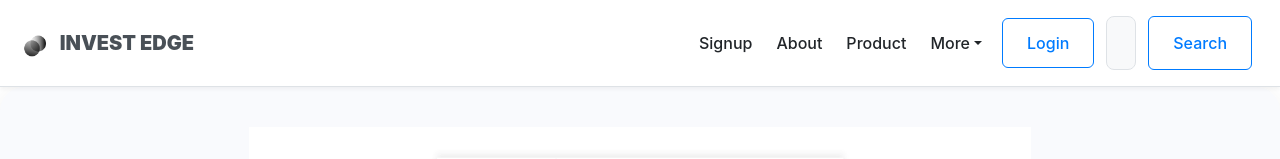
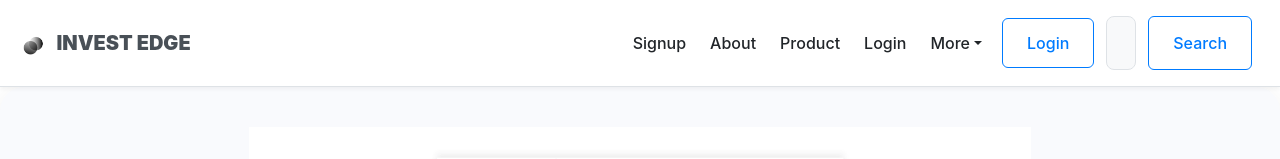
Before and after one commit to Ja-wa-D/InvestEdge, a React (Create React App) app in the folder frontend/: page / in a window 1280 px wide. Shown: the top 159 px of the page. Built offline with nearby package versions, Linux system fonts and the light colour scheme; some icons are missing.

Commit message:
login position
trying different styles and position for login button

```diff
--- a/frontend/src/landing_page/NavBar.js
+++ b/frontend/src/landing_page/NavBar.js
@@ -36,6 +36,7 @@ function NavBar() {
                         <li className="nav-item mx-1">
                             <Link className="nav-link active" to="/products">Product</Link>
                         </li>
+                        <li className="nav-item mx-1"><Link className="nav-link active" to="/login" >Login</Link></li>
                         <li className="nav-item dropdown mx-1">
                             <a className="nav-link dropdown-toggle active" href="#" role="button" data-bs-toggle="dropdown" aria-expanded="false">
                                 More
@@ -45,7 +46,9 @@ function NavBar() {
                                 {/* <li><a className="dropdown-item" href="#">Another action</a></li> */}
                                 <li><hr className="dropdown-divider" /></li>
                                 <li><Link className="dropdown-item" to="/support">Support</Link></li>
+
                             </ul>
+
                         </li>
 
                     </ul>
```
